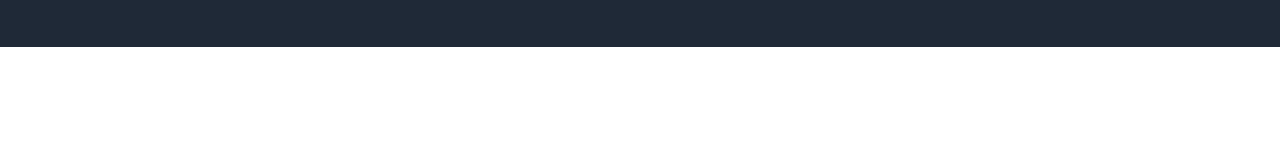
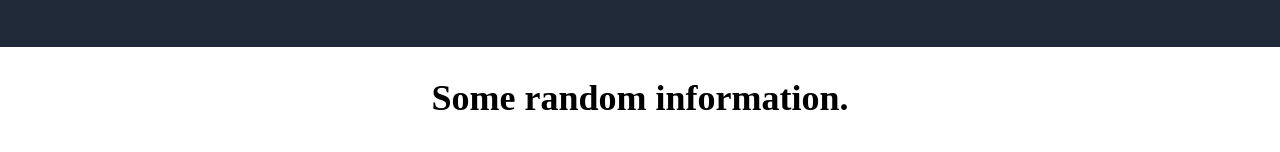
Before and after one commit to Rez-38/odin-landing-page, a plain HTML site: page index.html in a window 1280 px wide. Shown: the part 310-462 px from the top of the page. Drawn offline with Linux system fonts and the light colour scheme.

Commit message:
add 'some random info' text

```diff
--- a/index.html
+++ b/index.html
@@ -26,5 +26,14 @@
             </div>
             <img src="images/SM-placeholder.png" alt="empty image slot"/>
         </div>
+
+        <div class="informationheader">
+            Some random information.
+        </div>
+        <div class="row-of-img">
+            <div>
+
+            </div>
+        </div>
     </body>
 </html>
--- a/styles.css
+++ b/styles.css
@@ -88,3 +88,10 @@ button:active {
     background-color: #0047b3;
     transform: translateY(4px);
 }
+
+.informationheader {
+    font-size: 36px;
+    text-align: center;
+    font-weight: 800;
+    padding: 30px;
+}
```
